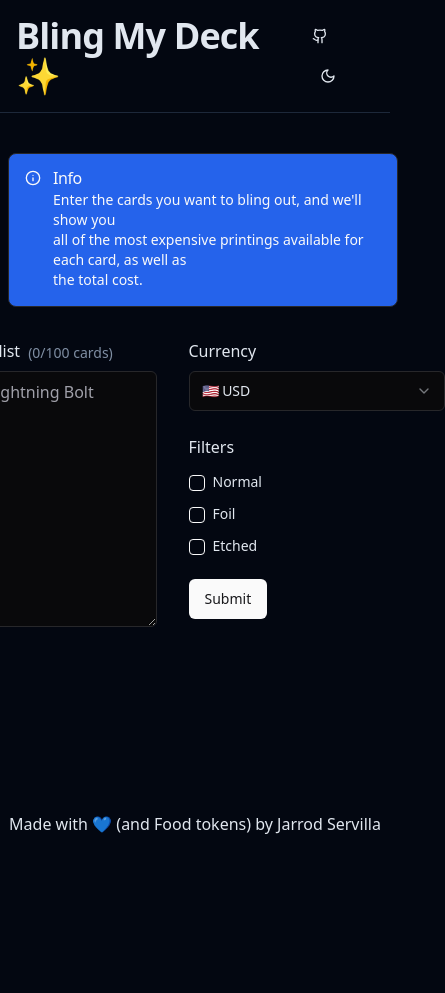
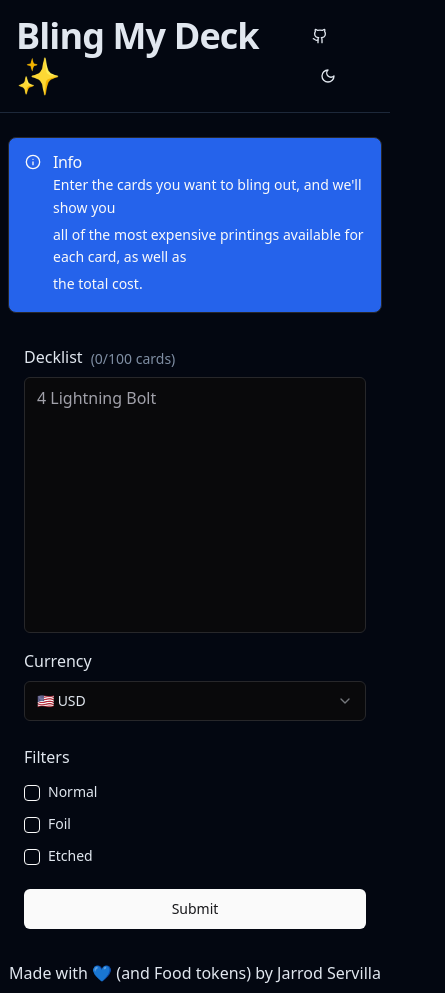
Before and after one commit to jcserv/bling-my-deck, a React (Vite) app: page / in a window 390 px wide. Shown: the whole page, 445 px wide, since content can reach past the window. Before the commit the page ends 860 px from the top, so only its background shows below. Built offline with nearby package versions, Linux system fonts and the light colour scheme.

Commit message:
fix: mobile device layout on main page

```diff
--- a/src/components/CartForm.tsx
+++ b/src/components/CartForm.tsx
@@ -1,7 +1,6 @@
 import { z } from "zod";
 import { zodResolver } from "@hookform/resolvers/zod";
 import { useForm } from "react-hook-form";
-
 import { Button } from "@/components/ui/button";
 import {
   Form,
@@ -19,8 +18,6 @@ import {
   SelectTrigger,
   SelectValue,
 } from "@/components/ui/select";
-
-import currency from "@/assets/currency.json";
 import { Checkbox } from "./ui/checkbox";
 import { useLocalStorage } from "@/hooks/localStorage";
 import {
@@ -30,9 +27,9 @@ import {
   AllTreatments,
 } from "@/types";
 import { useNavigate } from "@tanstack/react-router";
+import currency from "@/assets/currency.json";
 
-const decklistRegex =
-  /^(\d+\s+.+?(?:\s+\([A-Z0-9]+\)\s+\d+)?(?:\s+\[[A-Z0-9]+\])?\s*\n?)+$/;
+const decklistRegex = /^(\d+\s+.+?(?:\s+\([A-Z0-9]+\)\s+\d+)?(?:\s+\[[A-Z0-9]+\])?\s*\n?)+$/;
 
 const formSchema = z.object({
   decklist: z
@@ -91,13 +88,12 @@ export const CartForm: React.FC = () => {
   }
 
   return (
-    <>
     <Form {...form}>
       <form
         onSubmit={form.handleSubmit(onSubmit)}
-          className="text-start flex gap-8"
+        className="w-full max-w-4xl flex flex-col md:flex-row gap-4 md:gap-8 p-4"
       >
-          <div className="flex-grow w-100">
+        <div className="flex-grow min-w-0">
           <FormField
             control={form.control}
             name="decklist"
@@ -106,16 +102,17 @@ export const CartForm: React.FC = () => {
                 <div className="flex flex-row items-end">
                   <FormLabel className="text-base">Decklist</FormLabel>
                   <p
-                      className={`text-sm ml-2 ${numCards > 100 ? "text-red-500" : "text-muted-foreground"}`}
+                    className={`text-sm ml-2 ${
+                      numCards > 100 ? "text-red-500" : "text-muted-foreground"
+                    }`}
                   >
-                      ({numCards}
-                      /100 cards)
+                    ({numCards}/100 cards)
                   </p>
                 </div>
                 <FormControl>
                   <Textarea
                     placeholder="4 Lightning Bolt"
-                      className="h-64 w-[50vw]"
+                    className="h-64 w-full resize-none"
                     {...field}
                   />
                 </FormControl>
@@ -124,17 +121,14 @@ export const CartForm: React.FC = () => {
             )}
           />
         </div>
-          <div className="w-64 space-y-6">
+        <div className="w-full md:w-64 space-y-6">
           <FormField
             control={form.control}
             name="localCurrency"
             render={({ field }) => (
               <FormItem>
                 <FormLabel className="text-base">Currency</FormLabel>
-                  <Select
-                    onValueChange={field.onChange}
-                    defaultValue={field.value}
-                  >
+                <Select onValueChange={field.onChange} defaultValue={field.value}>
                   <FormControl>
                     <SelectTrigger>
                       <SelectValue placeholder="Select your local currency" />
@@ -177,15 +171,10 @@ export const CartForm: React.FC = () => {
                         >
                           <FormControl>
                             <Checkbox
-                                checked={field.value?.includes(
-                                  treatment as Treatment
-                                )}
+                              checked={field.value?.includes(treatment as Treatment)}
                               onCheckedChange={(checked) => {
                                 return checked
-                                    ? field.onChange([
-                                        ...field.value,
-                                        treatment,
-                                      ])
+                                  ? field.onChange([...field.value, treatment])
                                   : field.onChange(
                                       field.value?.filter(
                                         (value) => value !== treatment
@@ -207,10 +196,11 @@ export const CartForm: React.FC = () => {
               </FormItem>
             )}
           />
-            <Button type="submit">Submit</Button>
+          <Button type="submit" className="w-full">Submit</Button>
         </div>
       </form>
     </Form>
-    </>
   );
 };
+
+export default CartForm;
--- a/src/routes/index.lazy.tsx
+++ b/src/routes/index.lazy.tsx
@@ -9,23 +9,21 @@ export const Route = createLazyFileRoute("/")({
 
 function Index() {
   return (
-    <section className="p-2 text-center">
-      <div className="h-[80vh] w-screen flex flex-col items-center">
-        <div className="flex flex-row">
-        <Alert className="text-start bg-blue-400 dark:bg-blue-600 my-8">
-            <Info className="h-4 w-4" />
-            <AlertTitle>Info</AlertTitle>
-            <AlertDescription>
-              Enter the cards you want to bling out, and we&apos;ll show you <br />
-              all of the most expensive printings available for each card, as well as <br />
-              the total cost.
-            </AlertDescription>
-          </Alert>
-        </div>
-        <div className="flex flex-row">
-          <CartForm />
-        </div>
+    <section className="p-2 md:p-4">
+      <div className="min-h-[80vh] w-full flex flex-col items-center">
+        <Alert className="w-full max-w-4xl bg-blue-400 dark:bg-blue-600 my-4 md:my-8">
+          <Info className="h-4 w-4" />
+          <AlertTitle>Info</AlertTitle>
+          <AlertDescription className="space-y-1">
+            <p>Enter the cards you want to bling out, and we&apos;ll show you</p>
+            <p>all of the most expensive printings available for each card, as well as</p>
+            <p>the total cost.</p>
+          </AlertDescription>
+        </Alert>
+        <CartForm />
       </div>
     </section>
   );
 }
+
+export default Index;
```
Lines whose indentation alone changed are shown as unchanged.
